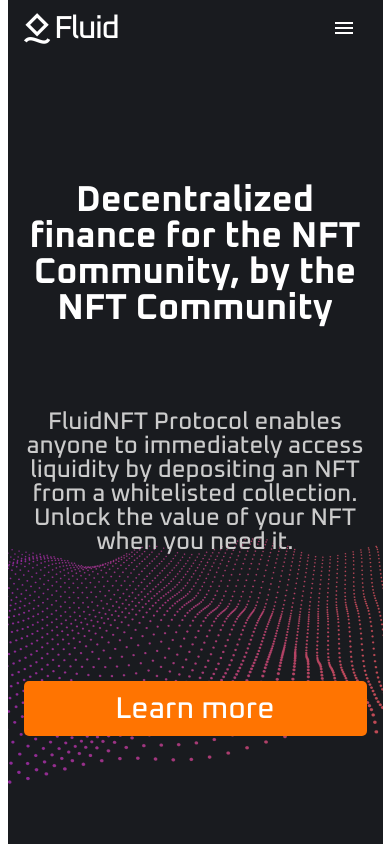
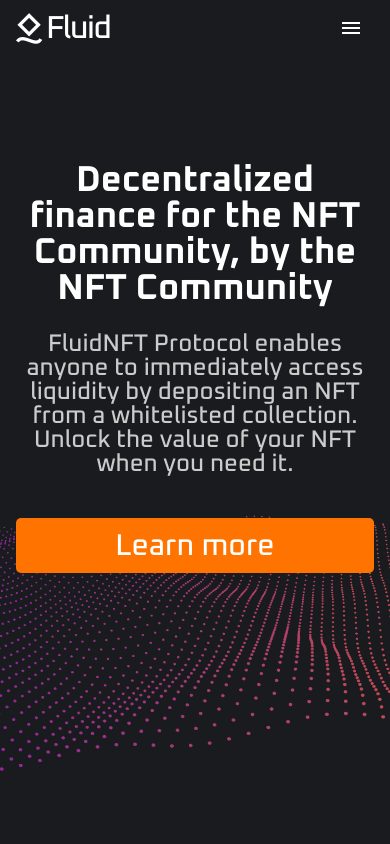
Before and after one commit to FluidNFT/homepage, a React (Vite) app: page /mobile in a window 390 px wide. Shown: the top 844 px of the page. Built offline with nearby package versions, Linux system fonts and the light colour scheme.

Commit message:
made mobile reponsive

```diff
--- a/App.jsx
+++ b/App.jsx
@@ -8,7 +8,7 @@ import MobileOverlay from "./components/MobileOverlay";
 import Mobile from "./components/Mobile";
 
 function App() {
-  const isMobile = useMediaQuery({ query: '(max-width: 690px)' })
+  const isMobile = useMediaQuery({ query: '(max-width: 775px)' })
   const isTablet = useMediaQuery({ query: '(max-width: 1100px)' })
 
 
--- a/components/Mobile/Mobile.css
+++ b/components/Mobile/Mobile.css
@@ -2,16 +2,16 @@
   align-items: flex-start;
   display: flex;
   flex-direction: column;
-  min-height: 5992px;
+  min-height: 6189px;
   overflow-x: hidden;
   padding: 0.0px 0;
-  width: 375px;
+  width: 100%;
 }
 
 .section-container {
   height: 1624px;
   position: relative;
-  width: 375px;
+  width: 100%;
 }
 
 .section-two {
@@ -22,7 +22,7 @@
   left: 0;
   position: absolute;
   top: 812px;
-  width: 375px;
+  width: 100%;
 }
 
 .section-two-title-2 {
@@ -51,13 +51,13 @@
   min-height: 812px;
   position: absolute;
   top: 0;
-  width: 375px;
+  width: 100%;
 }
 
 .overlap-group2-2 {
   height: 56px;
   position: relative;
-  width: 375px;
+  width: 100%;
 }
 
 .logo-dark-mode-4 {
@@ -76,7 +76,7 @@
   left: 0;
   position: absolute;
   top: 0;
-  width: 375px;
+  width: 100%;
 }
 
 .nav-menu-2 {
@@ -92,7 +92,7 @@
   font-weight: 700;
   height: 207px;
   letter-spacing: 0;
-  margin-top: 95px;
+  margin-top: 75px;
   text-align: center;
   width: 343px;
 }
@@ -101,7 +101,7 @@
   height: 434px;
   margin-top: 20px;
   position: relative;
-  width: 375px;
+  width: 100%;
 }
 
 .background-1 {
@@ -110,8 +110,8 @@
   height: 410px;
   left: 0;
   position: absolute;
-  top: 24px;
-  width: 375px;
+  bottom: 0px;
+  width: 100%;
 }
 
 .section-one-text-2 {
@@ -120,11 +120,12 @@
   font-size: var(--font-size-s);
   font-weight: 500;
   height: 207px;
-  left: 16px;
+  margin-left: auto;
+  margin-right: auto;
   letter-spacing: 0;
   position: absolute;
   text-align: center;
-  top: 0;
+  top: 300px;
   width: 343px;
 }
 
@@ -134,11 +135,11 @@
   border-radius: 5px;
   display: flex;
   height: 55px;
-  left: 16px;
-  min-width: 343px;
   padding: 0 0.4px;
-  position: absolute;
-  top: 303px;
+  position: relative;
+  margin-left: 16px;
+  margin-right: 16px;
+  top: 160px;
 }
 
 .action-text-2 {
@@ -150,6 +151,8 @@
   letter-spacing: 0;
   text-align: center;
   width: 342px;
+  margin-left: auto;
+  margin-right: auto;
 }
 
 .section-three-2 {
@@ -157,7 +160,7 @@
   display: flex;
   height: 256px;
   justify-content: center;
-  width: 375px;
+  width: 100%;
 }
 
 .section-three-title-2 {
@@ -172,7 +175,7 @@
   flex-direction: column;
   height: 1100px;
   margin-left: 0;
-  width: 375px;
+  width: 100%;
 }
 
 .section-7 {
@@ -253,13 +256,13 @@
   display: flex;
   flex-direction: column;
   height: 812px;
-  width: 376px;
+  width: 100%;
 }
 
 .section-seven-title-2 {
   align-self: center;
   height: 79.5px;
-  margin-top: 124.8px;
+  margin-top: 200.8px;
   width: 291.5px;
 }
 
@@ -287,21 +290,23 @@
   display: flex;
   flex: 1;
   flex-direction: column;
-  margin-top: 48px;
+  top: 169px;
+  position: relative;
   max-height: 322px;
   min-height: 322px;
+  width: 100%;
+  background: #191b1f;
 }
 
 .overlap-group-5 {
   align-items: center;
   background-size: 100% 100%;
   display: flex;
-  height: 59px;
-  justify-content: flex-end;
-  margin-right: 4.13px;
-  margin-top: -2px;
-  min-width: 332px;
-  padding: 0 3.0px;
+  height: 55px;
+  padding: 0 8.0px;
+  width: 94%;
+  margin-left: 16px;
+  margin-right: 16px;
 }
 
 .subscribe-input-text-2 {
@@ -315,16 +320,20 @@
   background-color: var(--white);
   border-radius: 5px;
   display: flex;
-  height: 63px;
-  margin-right: 4.13px;
+  height: 55px;
+  width: 94%;
   margin-top: 14px;
-  min-width: 336px;
-  padding: 0 56.7px;
+  margin-left: 16px;
+  margin-right: 16px;
+  position: relative;
 }
 
 .subscribe-button-text-2 {
   height: 23px;
   width: 222px;
+  text-align: center;
+  margin-left: auto;
+  margin-right: auto;
 }
 
 .flex-row {
@@ -333,6 +342,7 @@
   margin-right: 4.0px;
   margin-top: 23px;
   min-width: 328px;
+  width: 100%;
 }
 
 .logo-dark-mode-5 {
@@ -340,14 +350,18 @@
   margin-top: 15.91px;
   object-fit: cover;
   width: 96px;
+  margin-left: 16px;
 }
 
 .footer-nav-2 {
   height: 119px;
   letter-spacing: 0;
-  margin-left: 124px;
+  margin-right: 16px;
+  margin-left: auto;
   text-align: right;
   width: 108px;
+  position: relative;
+  float: right;
 }
 
 .copyright-notice-2 {
@@ -357,8 +371,6 @@
   font-weight: 500;
   height: 42px;
   letter-spacing: 0;
-  margin-right: 4.0px;
-  margin-top: 4px;
   text-align: center;
-  width: 376px;
+  width: 100%;
 }
--- a/components/Mobile/index.jsx
+++ b/components/Mobile/index.jsx
@@ -37,10 +37,6 @@ function Mobile(props) {
     <div className="container-center-horizontal">
       <div className="mobile screen">
         <div className="section-container">
-          <div className="section-two">
-            <img className="section-two-title-2" src={sectionTwoTitle} />
-            <div className="section-two-text-2 valign-text-middle oxanium-medium-white-24px">{sectionTwoText}</div>
-          </div>
           <div className="section-one-2">
             <div className="overlap-group2-2">
               <img className="logo-dark-mode-4" src={logoDarkMode} />
@@ -49,13 +45,17 @@ function Mobile(props) {
               </div>
             </div>
             <div className="section-one-title-2 valign-text-middle">{sectionOneTitle}</div>
+            <div className="section-one-text-2 valign-text-middle">{sectionOneText}</div>
             <div className="overlap-group3-2">
               <div className="background-1" style={{ backgroundImage: `url(${background})` }}></div>
-              <div className="section-one-text-2 valign-text-middle">{sectionOneText}</div>
               <div className="overlap-group-4">
                 <div className="action-text-2 valign-text-middle">{actionText}</div>
               </div>
             </div>
+          </div>
+          <div className="section-two">
+            <img className="section-two-title-2" src={sectionTwoTitle} />
+            <div className="section-two-text-2 valign-text-middle oxanium-medium-white-24px">{sectionTwoText}</div>
           </div>
         </div>
         <div className="section-three-2">
```
